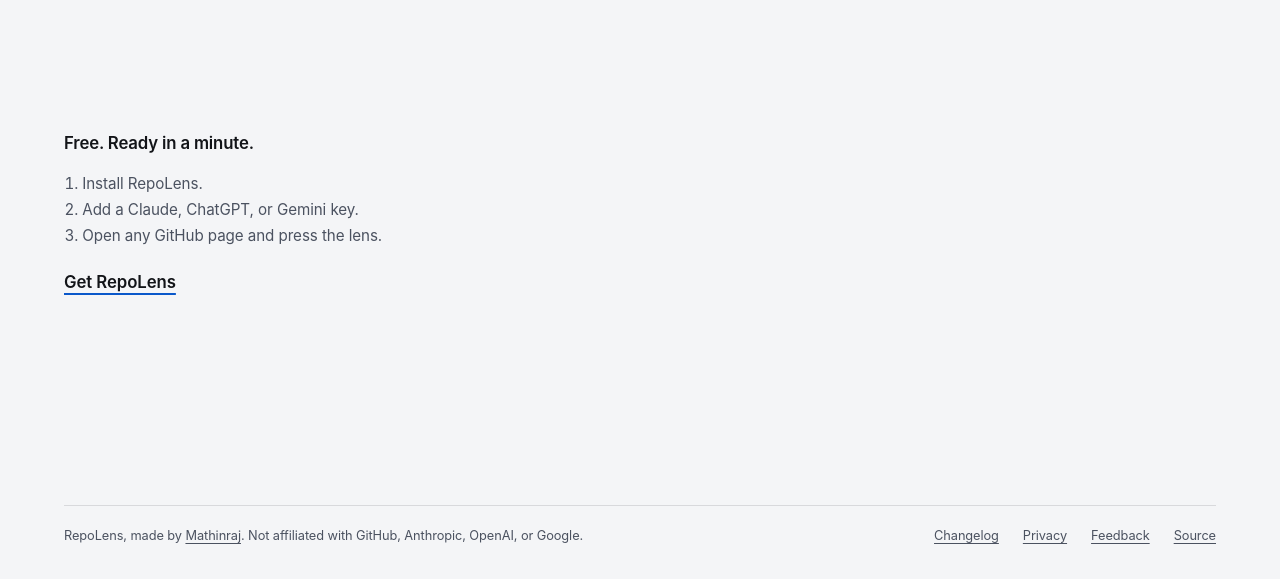
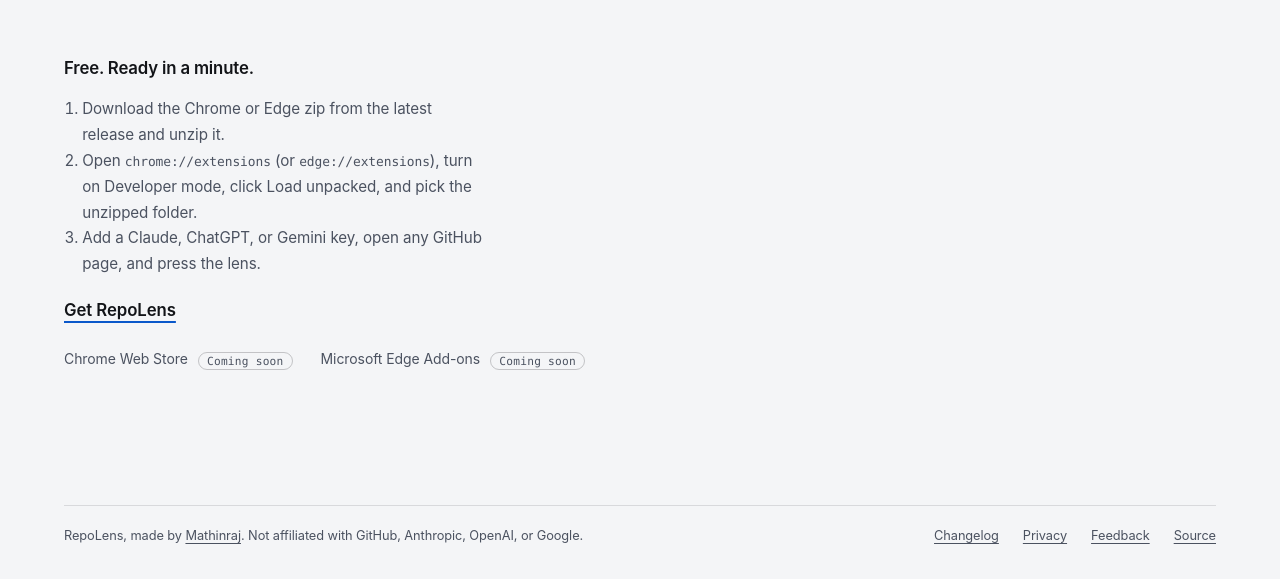
Before and after one commit to mathinraj/RepoLens, a browser extension: page docs/index.html in a window 1280 px wide. Shown: the part 7444-8023 px from the top of the page. Drawn offline with Linux system fonts and the light colour scheme.

Commit message:
Update installation instructions and enhance update notifications
- Revised README.md to include instructions for downloading the latest release zip from GitHub and unzipping it for installation.
- Updated the what's new section in whatsnew.js to provide guidance for users installing from a GitHub release zip, including a new download button for easy access.
- Enhanced home.css with new styles for better presentation of upcoming store listings.
- Modified index.html to reflect the updated installation steps and added a section for future store availability.

```diff
--- a/docs/home.css
+++ b/docs/home.css
@@ -245,6 +245,17 @@ a:hover { color: var(--sc-accent); }
 }
 .close__steps li::marker { color: var(--sc-ink-soft); font-variant-numeric: tabular-nums; }
 .line-link--close { align-self: flex-start; font-size: 1.05rem; }
+.close__steps code { font: 0.85em var(--sc-font-mono); }
+.close__stores {
+  display: flex; flex-wrap: wrap; gap: 0.5rem 1.75rem;
+  margin: 1.5rem 0 0; padding: 0; list-style: none;
+  font-size: 0.875rem; color: var(--sc-ink-soft);
+}
+.close__stores span {
+  margin-left: 0.4rem; padding: 0.1rem 0.5rem; border-radius: 999px;
+  border: 1px solid var(--sc-hairline-strong);
+  font: 500 0.7rem var(--sc-font-mono); letter-spacing: 0.02em;
+}
 .colophon {
   display: flex; flex-wrap: wrap; justify-content: space-between; gap: 0.75rem 2rem;
   padding-top: 1.25rem;
--- a/docs/index.html
+++ b/docs/index.html
@@ -175,11 +175,15 @@
     <div class="close__body">
       <h2 class="close__title">Free. Ready in a minute.</h2>
       <ol class="close__steps">
-        <li>Install RepoLens.</li>
-        <li>Add a Claude, ChatGPT, or Gemini key.</li>
-        <li>Open any GitHub page and press the lens.</li>
+        <li>Download the Chrome or Edge zip from the latest release and unzip it.</li>
+        <li>Open <code>chrome://extensions</code> (or <code>edge://extensions</code>), turn on Developer mode, click Load unpacked, and pick the unzipped folder.</li>
+        <li>Add a Claude, ChatGPT, or Gemini key, open any GitHub page, and press the lens.</li>
       </ol>
-      <a class="line-link line-link--close" href="https://github.com/mathinraj/RepoLens#-get-it-running">Get RepoLens</a>
+      <a class="line-link line-link--close" href="https://github.com/mathinraj/RepoLens/releases/latest">Get RepoLens</a>
+      <ul class="close__stores" aria-label="Store listings">
+        <li>Chrome Web Store <span>Coming soon</span></li>
+        <li>Microsoft Edge Add-ons <span>Coming soon</span></li>
+      </ul>
     </div>
 
     <footer class="colophon">
```
Also changed, not shown: RepoLens-extension/whatsnew/whatsnew.js (+14 -0 lines), README.md.
